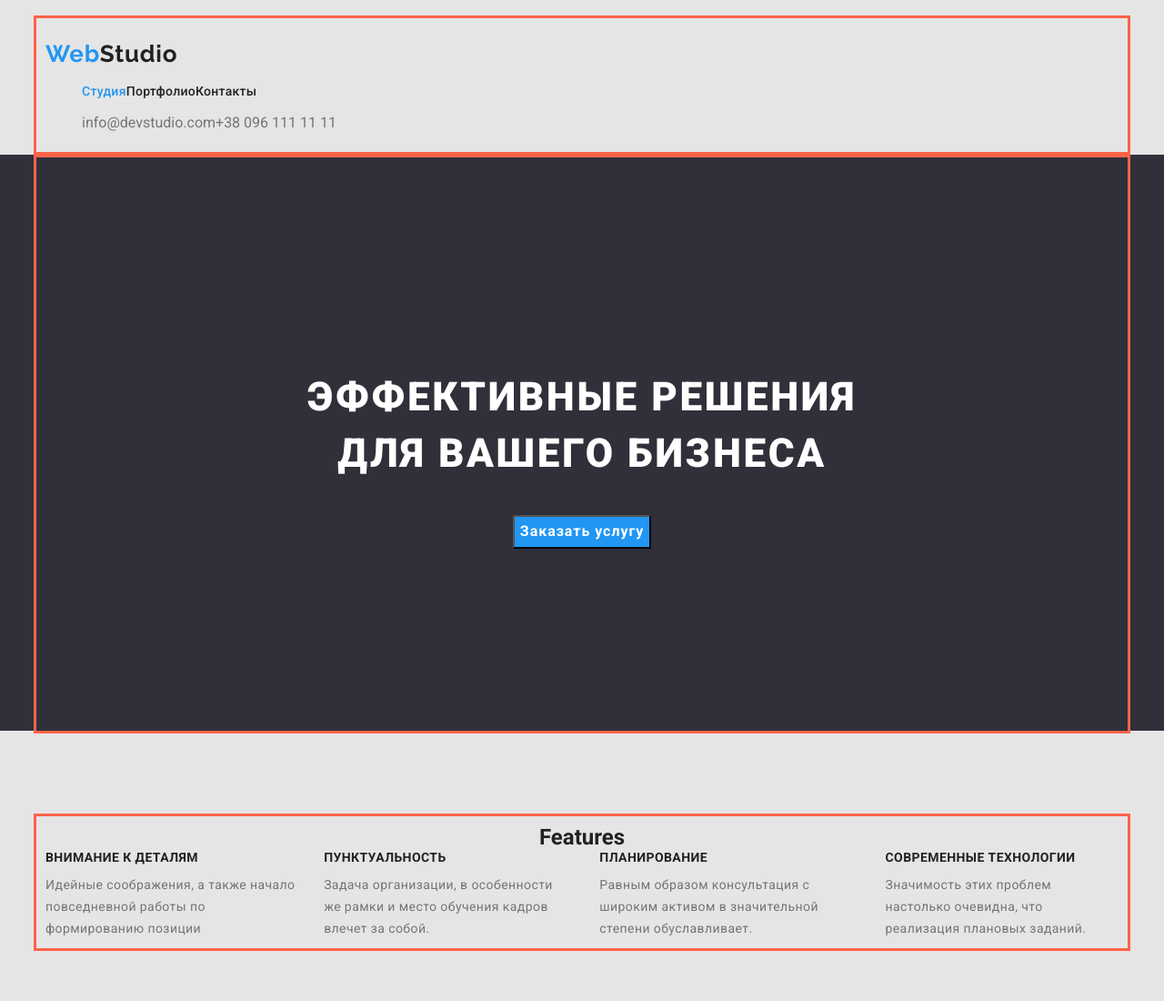
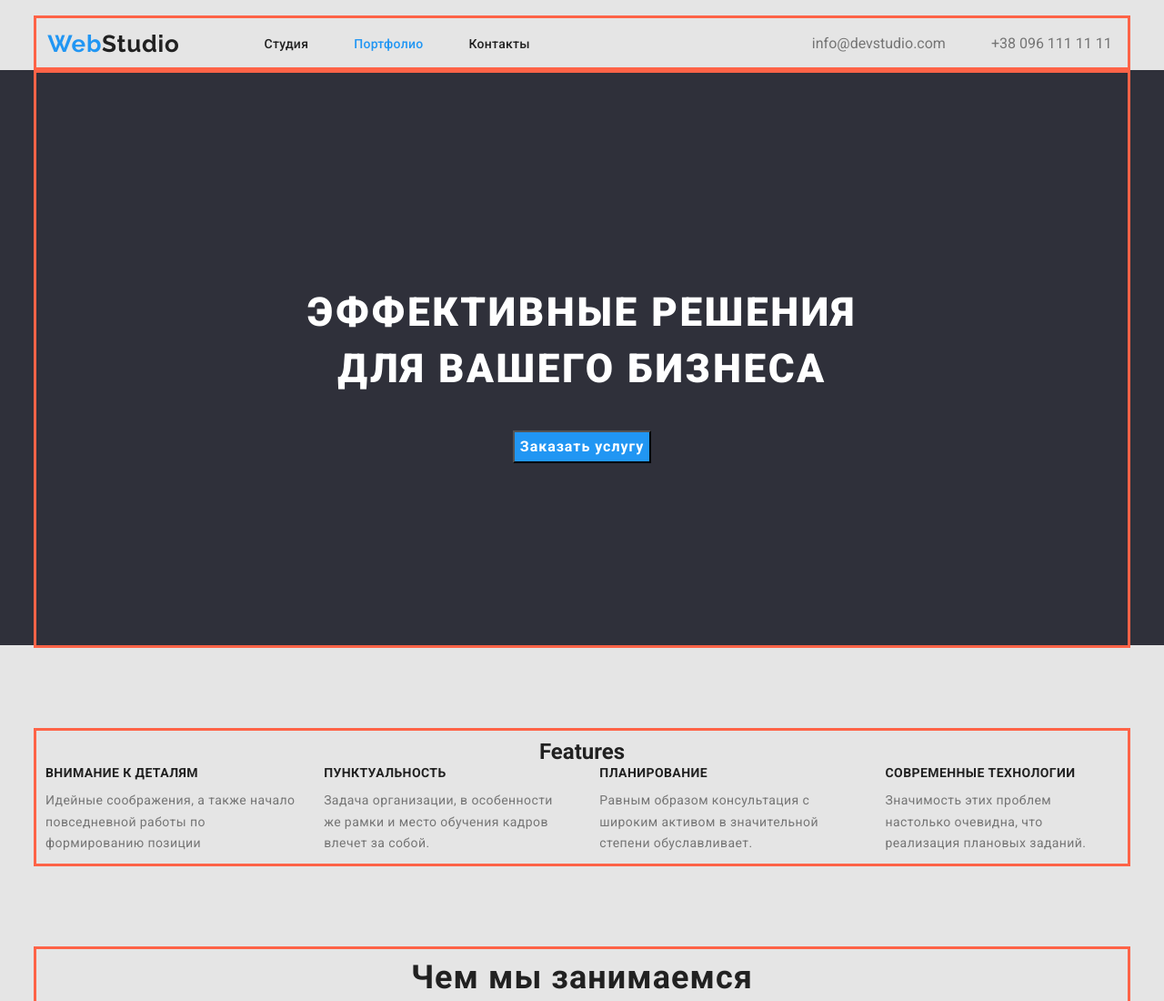
Before and after one commit to KaterynaTereshchenko/goit-markup-hw-03, a plain HTML site: page index.html in a window 1280 px wide. Shown: the top 1100 px of the page at 91% size. Drawn offline with nearby package versions, Linux system fonts and the light colour scheme.

Commit message:
Homework3 ended

```diff
--- a/css/style.css
+++ b/css/style.css
@@ -95,6 +95,13 @@ body {
  header {
     padding-top: 20px;
  }
+
+  header .conteiner-portfolio {
+     margin-bottom: 0px;
+    padding-left: 0px;
+    padding-right: 0px;
+  }
+
  .conteiner-primary {
      width: 1200px;
      margin-left: auto;
@@ -223,6 +230,8 @@ body {
         margin-bottom: 10px;
 }
 
+
+
 .conteiner-primary .title {
     margin: 0px;
     text-align: center;
@@ -337,25 +346,34 @@ body {
 .page-header {
     display: flex;
     justify-content: center;
-    align-items: baseline;
+   align-items: center;
+    padding-left: 0px;
+    padding-right: 0px;
 }
 
 .site-nav {
     display: flex;
+    margin-left: 93px;
+    margin-top: 0px;
+    margin-bottom: 0px;
+    margin-right: 305px;
+    padding: 0px;
 }
 
 .site-nav .nav-item {
     /*background-color: tomato;*/
     display: block;
     margin-right: 50px;
-    margin-top: 0px;
-    margin-bottom: 0px;
-    margin-left: 93px;
+
 
 }
 
 .site-nav .nav-item:last-child {
     margin-right: 0px;
+}
+
+.site-nav .nav-item:first-child {
+    margin-left: 0px;
 }
 
 .nav-link {
@@ -366,7 +384,11 @@ body {
 
 .item-contact {
     display: flex;
-
+    margin-left: 5px;
+    margin-right: 5px;
+    margin-top: 0px;
+    margin-bottom: 0px;
+    padding: 0px;
 }
 
 .item-contact .contact-item {
@@ -454,12 +476,7 @@ body {
     text-align: center;
 }
 
-.conteiner-portfolio {
-    margin-bottom: 0px;
-    padding-top: 24px;
-    padding-bottom: 24px;
 
-}
 
 
  /*footer*/
--- a/index.html
+++ b/index.html
@@ -13,27 +13,28 @@
   </head>
   <body>
     <!--Header-->
-    <header class="header">
-     <div class="conteiner-primary conteiner-header">
-      <nav>
+    <header>
+      <div class="conteiner-primary conteiner-portfolio page-header">
+        <nav class="page-header">
           <a href="./index.html" class="logo"><span class="logo-title">Web</span>Studio</a>
           <ul class="site-nav list">
-               <li>
-                  <a href="./index.html" class="link link-active">Студия</a>
+            <li class="nav-item">
+              <a href="./index.html" class="link nav-link">Студия</a>
             </li>
-              <li>
-                  <a href="./portfolio.html" class="link">Портфолио</a>
+            <li class="nav-item">
+              <a href="./portfolio.html" class="link link-active nav-link">Портфолио</a>
             </li>
-               <li>
-                   <a href="" class="link">Контакты</a>
+            <li class="nav-item">
+              <a href="" class="link nav-link">Контакты</a>
             </li>
           </ul>
         </nav>
+
         <ul class="item-contact list">
-               <li>
-                   <a href="mailto:info@devstudio.com" class="link">info@devstudio.com</a>
+          <li class="contact-item">
+            <a href="mailto:info@devstudio.com" class="link contact-link">info@devstudio.com</a>
           </li>
-               <li><a href="tel:+380961111111" class="link">+38 096 111 11 11</a></li>
+          <li class="contact-item"><a href="tel:+380961111111" class="link contact-link">+38 096 111 11 11</a></li>
         </ul>
       </div>
       </header>
```
Lines whose indentation alone changed are shown as unchanged.
